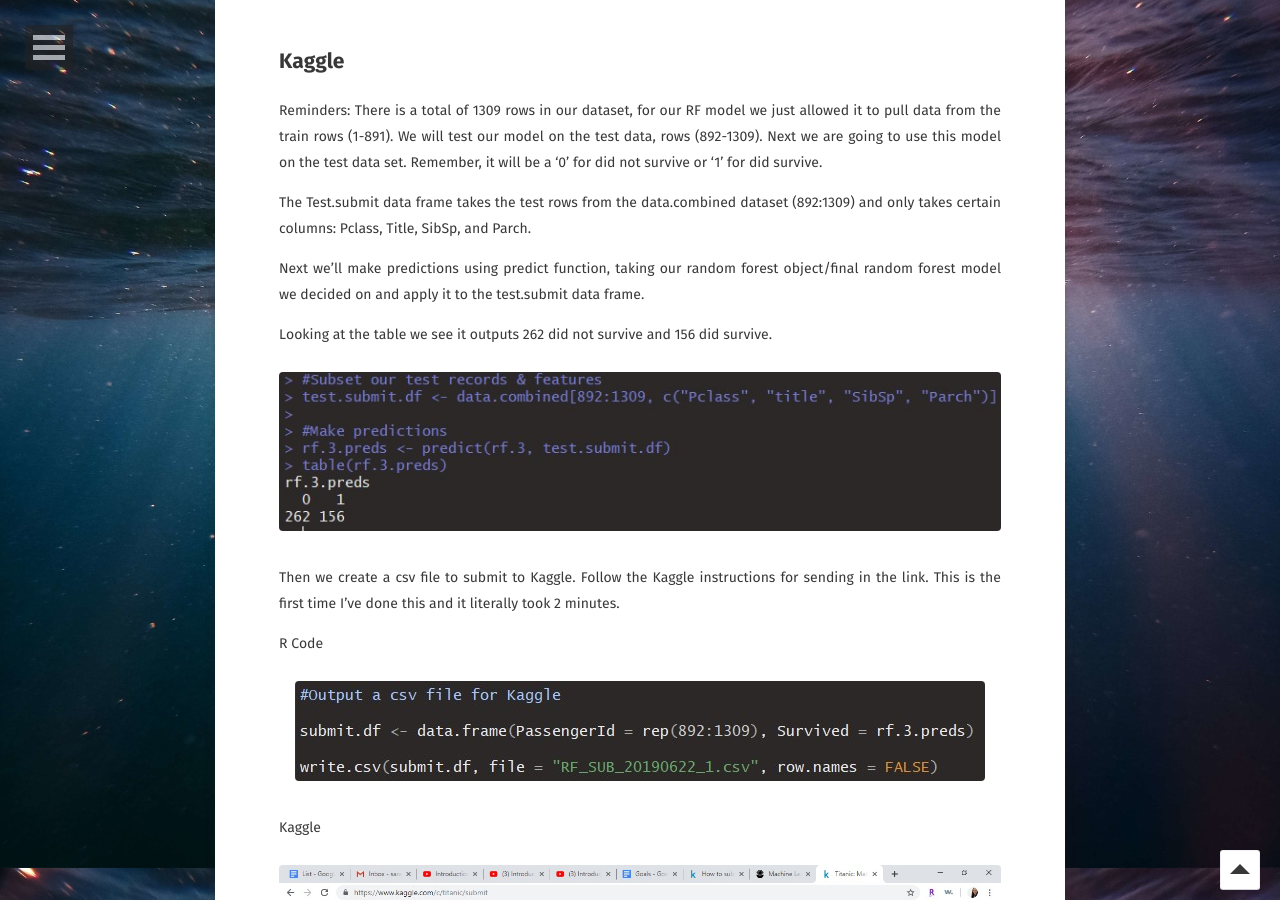
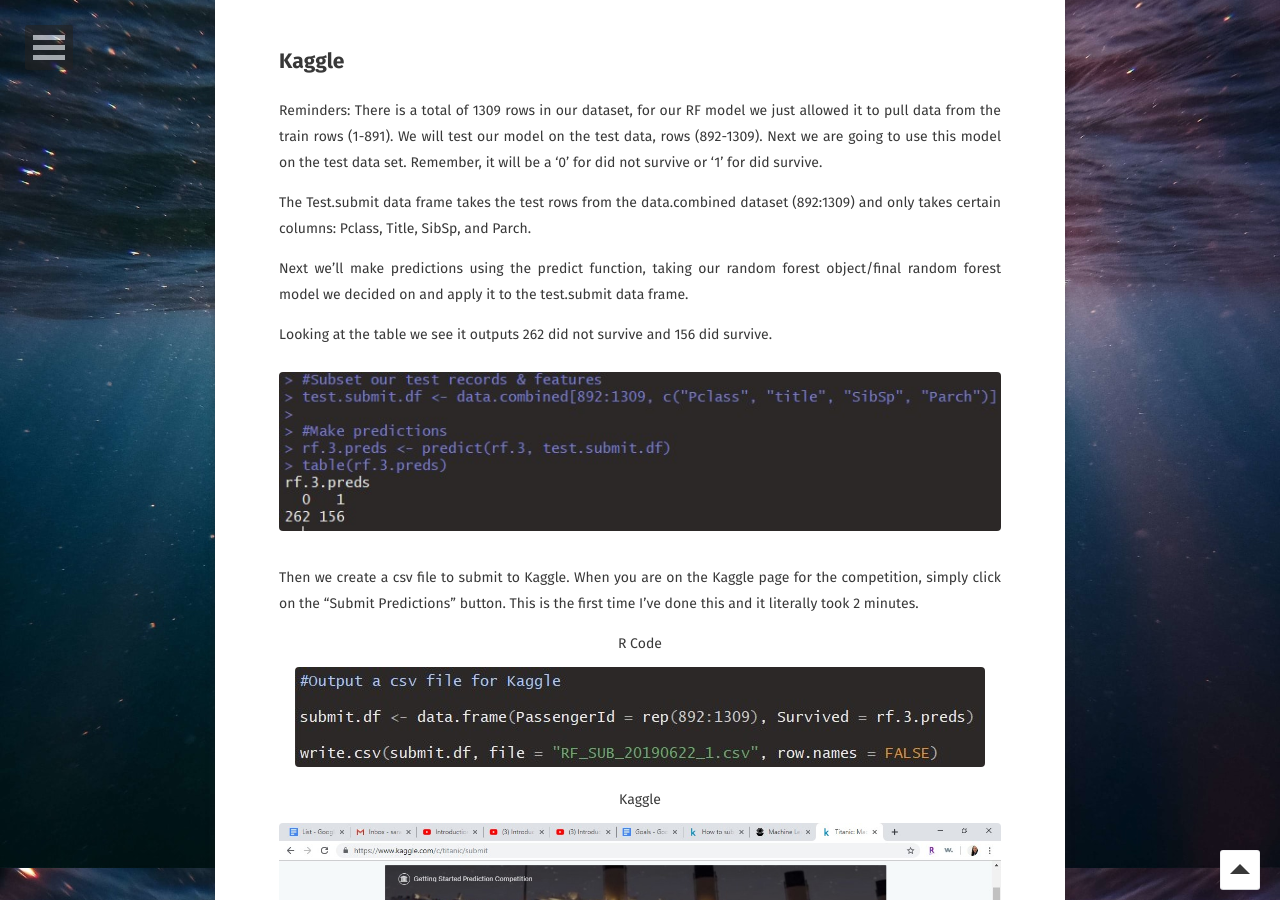
Before and after one commit to sarahschirduan/sarahschirduan.github.io, a Jekyll site: the page built from _posts/2019-06-15-titanic-part2.md, in a window 1280 px wide and 900 px high, scrolled down 4892 px. Built offline with Jekyll 4.4.1, drawn with Linux system fonts in a browser that asks for light colours; some web fonts are replaced; some of the changed text lies outside the part shown.

Commit message:
Update 2019-06-15-titanic-part2.md

```diff
--- a/_posts/2019-06-15-titanic-part2.md
+++ b/_posts/2019-06-15-titanic-part2.md
@@ -86,7 +86,7 @@
 </figure>
 <br>
 
-<center>Like our last plot, this shows title as the most important variable.</center>
+<center>Like our last plot, this shows title as the most important variable by far.</center>
 
 <figure>
 <a href="/assets/img/2titanic6jpg"><img src="/assets/img/2titanic6.jpg"></a>
@@ -98,7 +98,7 @@
 
 The Test.submit data frame takes the test rows from the data.combined dataset (892:1309) and only takes certain columns: Pclass, Title, SibSp, and Parch.
 
-Next we’ll make predictions using predict function, taking our random forest object/final random forest model we decided on and apply it to the test.submit data frame.
+Next we’ll make predictions using the predict function, taking our random forest object/final random forest model we decided on and apply it to the test.submit data frame.
 
 Looking at the table we see it outputs 262 did not survive and 156 did survive.
 
@@ -107,14 +107,14 @@
 </figure>
 
 
-Then we create a csv file to submit to Kaggle. Follow the Kaggle instructions for sending in the link. This is the first time I’ve done this and it literally took 2 minutes.
+Then we create a csv file to submit to Kaggle. When you are on the Kaggle page for the competition, simply click on the "Submit Predictions" button. This is the first time I’ve done this and it literally took 2 minutes.
 
-R Code
+<center>R Code<center/>
 <figure>
 <a href="/assets/img/2titanic8jpg"><img src="/assets/img/2titanic8.jpg"></a>
 </figure>
 
-Kaggle
+<center>Kaggle<center/>
 <figure>
 <a href="/assets/img/2titanic9jpg"><img src="/assets/img/2titanic9.jpg"></a>
 </figure>
```
